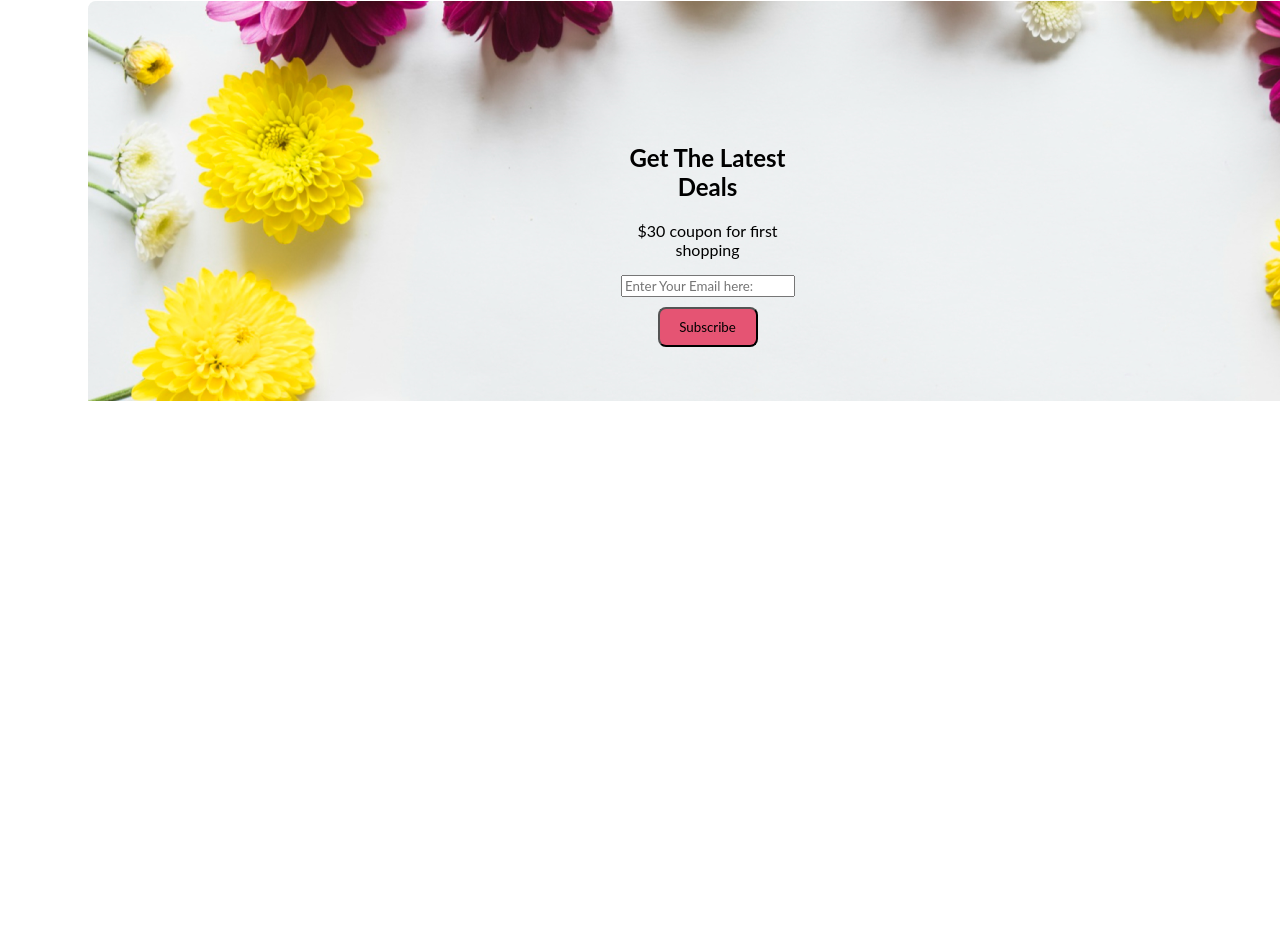
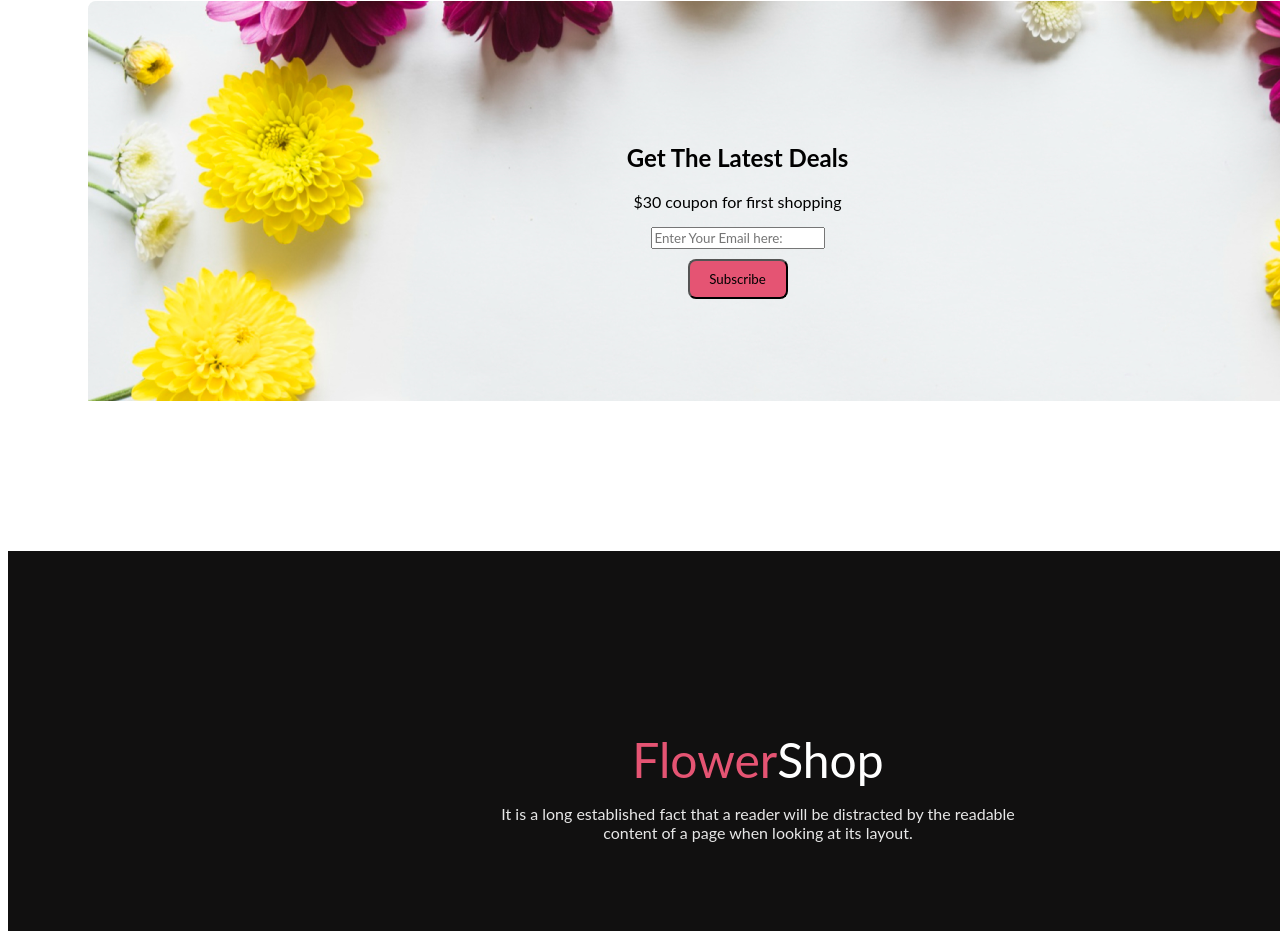
Before and after one commit to anikmondol/My-Flower-Shop, a plain HTML site: page index.html in a window 1280 px wide. Shown: the part 3440-4379 px from the top of the page. Before the commit the page ends 4066 px from the top, so only its background shows below. Drawn offline with Linux system fonts and the light colour scheme.

Commit message:
apple is food

```diff
--- a/index.html
+++ b/index.html
@@ -78,6 +78,11 @@
 
         </section>
     </main>
-    <footer></footer>
+    <footer class="footer">
+        <div>
+            <div" id="dp"><span class="Flower">Flower</span><span class="Shop">Shop</span></div>
+        <p id="id-class">It is a long established fact that a reader  will be distracted by the readable <br> content of a page when looking at its layout.</p>
+        </div>
+    </footer>
 </body>
 </html>
--- a/style/flowers.css
+++ b/style/flowers.css
@@ -106,7 +106,7 @@
     background-image: url(../bacground-img/Rectangle\ 9.png);
     background-repeat: no-repeat;
     margin-top: 100px;
-    width: 1240px;
+    width: 1300px;
     height: 400px;
     margin-left: 80px;
 }
@@ -125,3 +125,25 @@
     border-radius: 8px;
     background-color: #E55473;
 }
+
+.footer{
+    text-align: center;
+    width: 1500px;
+    height: 200px;
+    margin-top: 150px;
+    padding-top: 180px;
+    background-color:  #111010;
+}
+
+#id-class{
+    color: rgba(255, 255, 255, 0.90);
+}
+.Shop{
+    color: white;
+}
+.Flower{
+    color: #E55473;
+}
+#dp{
+    font-size: 48px;
+}
```
